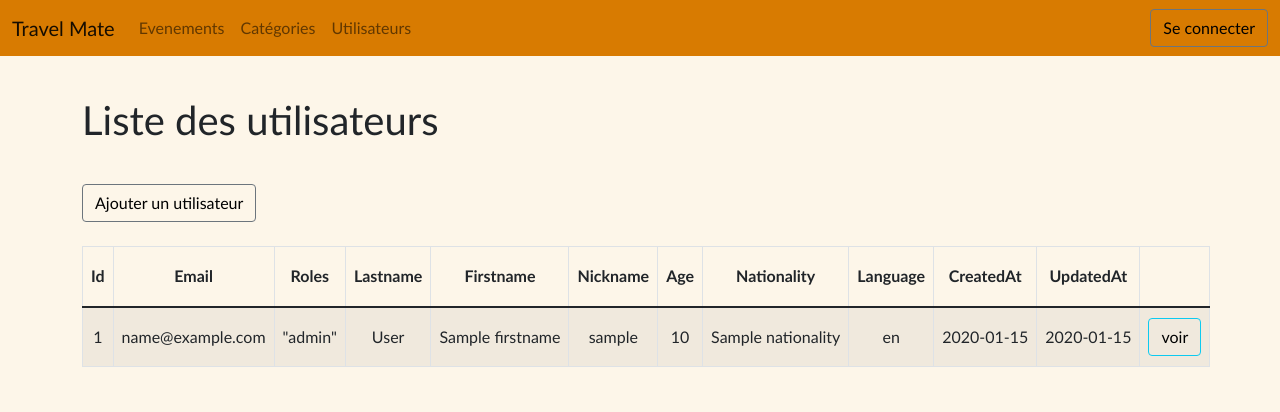
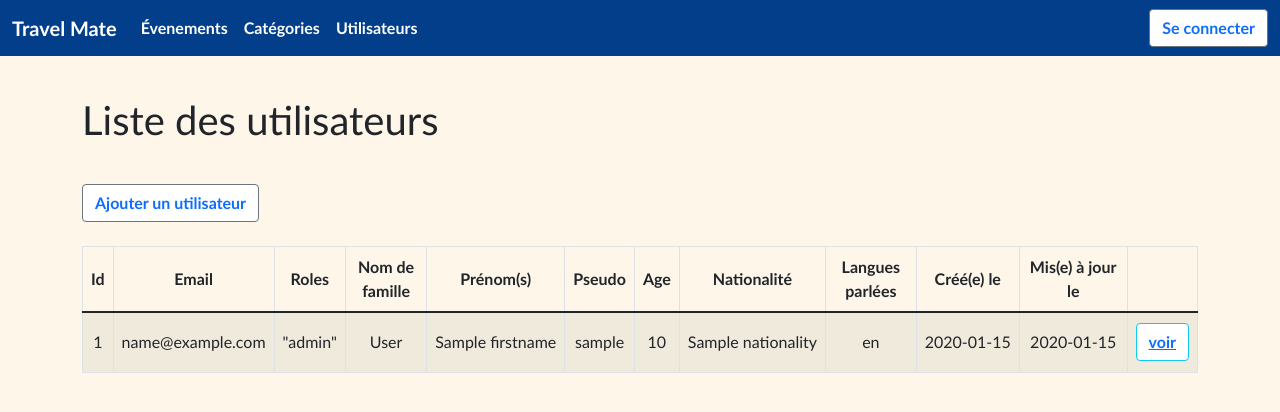
Before and after one commit to Taikhun88/travelmate, a Symfony app: template travel-mate-back/templates/backoffice/user/index.html.twig in a window 1280 px wide. Shown: the top 412 px of the page. Run offline with Twig, Linux system fonts and the light colour scheme; the template is opened without the code that fills it: most values are stand-ins (such as "Sample title", 1, 10 or a date in 2020); some libraries are stand-ins or nearby versions.

Commit message:
feat : change form type and colors of navbar --DOING

```diff
--- a/travel-mate-back/public/css/style.css
+++ b/travel-mate-back/public/css/style.css
@@ -100,19 +100,54 @@ h1 {
 
 /* BUTTON */
 
-a {
-    text-decoration: none;
-    color: black;
+.btn{
+    background-color : white;
+    font-weight: bolder;
+    color: rgba(2, 62, 138,1);
 }
 
-a:hover {
-    color: black;
+.btn:hover{
+    background-color: rgba(2, 62, 138,0.05);
+    border: none;
+    font-weight: bolder;
+    color: white;
 }
 
 /* NAVBAR */
 
 .navbar {
-    background-color: rgb(216, 123, 1);
+    background-color: rgba(2, 62, 138,1);
+}
+
+.navbar-light .navbar-brand{
+    color: white;
+    font-weight: bolder;
+}
+
+.navbar-light .navbar-brand:hover{
+    color: white;
+    font-weight: bolder;
+
+}
+
+.navbar-light .navbar-nav .nav-link{
+    color: white;
+    font-weight: bolder;
+}
+
+.navbar-light .navbar-nav .nav-link:hover{
+    color: white;
+    font-weight: bolder;
+}
+
+.navbar-light .navbar-nav .nav-link.active, .navbar-light .navbar-nav .show>.nav-link{
+    color: orange;
+}
+
+/* BACKOFFICE */
+
+.card-home-button .card-home-button-event .card-body .btn  .container-fluid:hover{
+    background-color: none;
 }
 
 /* EVENT DETAIL */
--- a/travel-mate-back/templates/backoffice/partials/_nav.html.twig
+++ b/travel-mate-back/templates/backoffice/partials/_nav.html.twig
@@ -3,11 +3,11 @@
     <button class="navbar-toggler" type="button" data-bs-toggle="collapse" data-bs-target="#navbarTogglerDemo03" aria-controls="navbarTogglerDemo03" aria-expanded="false" aria-label="Toggle navigation">
       <span class="navbar-toggler-icon"></span>
     </button>
-    <a class="navbar-brand" href="{{ path('backoffice_home') }}">Travel Mate</a>
+    <a class="navbar-brand navbar-light" href="{{ path('backoffice_home') }}">Travel Mate</a>
     <div class="collapse navbar-collapse" id="navbarTogglerDemo03">
       <ul class="navbar-nav me-auto mb-2 mb-lg-0">
         <li class="nav-item">
-          <a class="nav-link{{ currentRoute == 'backoffice_event_index' ? ' active':'' }}" aria-current="page" href="{{ path('backoffice_event_index') }}">Evenements</a>
+          <a class="nav-link{{ currentRoute == 'backoffice_event_index' ? ' active':'' }}" aria-current="page" href="{{ path('backoffice_event_index') }}">Évenements</a>
         </li>
         <li class="nav-item">
           <a class="nav-link{{ currentRoute in ['backoffice_category_index', 'backoffice_category_show'] ? ' active':'' }}" href="{{ path('backoffice_category_index') }}">Catégories</a>
@@ -21,7 +21,7 @@
               <a class="text-decoration-none" href="{{ path('app_logout') }}">se déconnecter</a>
             </button>
         {% else %}
-            <button type="button" class="btn btn-outline-secondary">
+            <button type="button" class="btn btn-secondary">
               <a class="text-decoration-none" href="{{ path('app_login') }}">Se connecter</a>
             </button>
         {% endif %}
--- a/travel-mate-back/templates/backoffice/user/index.html.twig
+++ b/travel-mate-back/templates/backoffice/user/index.html.twig
@@ -18,14 +18,14 @@
 					<th>Id</th>
 					<th>Email</th>
 					<th class="email-table">Roles</th>
-					<th>Lastname</th>
-					<th>Firstname</th>
-					<th>Nickname</th>
+					<th>Nom de famille</th>
+					<th>Prénom(s)</th>
+					<th>Pseudo</th>
 					<th>Age</th>
-					<th>Nationality</th>
-					<th>Language</th>
-					<th>CreatedAt</th>
-					<th>UpdatedAt</th>
+					<th>Nationalité</th>
+					<th>Langues parlées</th>
+					<th>Créé(e) le</th>
+					<th>Mis(e) à jour le</th>
 					<th></th>
 				</tr>
 			</thead>
```
Also changed, not shown: travel-mate-back/src/Form/RegistrationFormType.php (+24 -7 lines), travel-mate-back/templates/registration/register.html.twig (+9 -3 lines).
